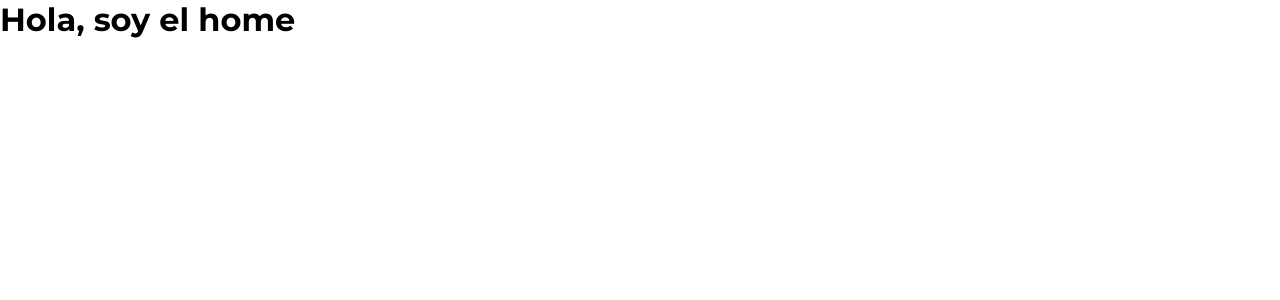
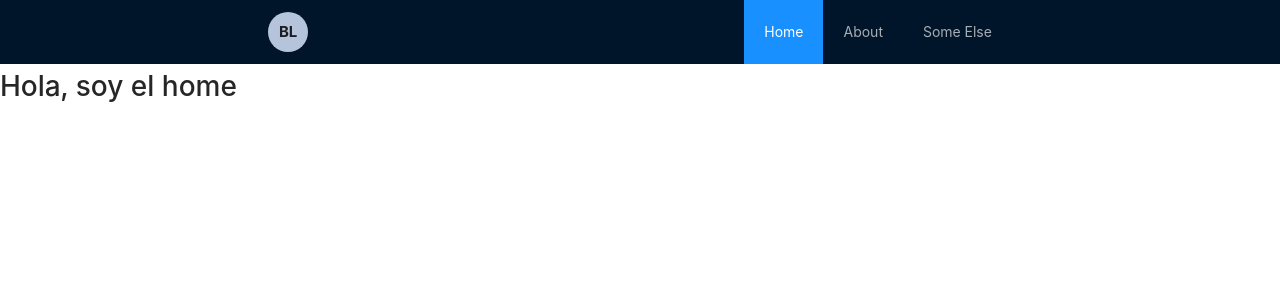
Before and after one commit to xErikPsx/balto-front, a React (Create React App) app: page / in a window 1280 px wide. Shown: the top 300 px of the page. Built offline with nearby package versions, Linux system fonts and the light colour scheme.

Commit message:
[Add] Responsive Navbar

```diff
--- a/package.json
+++ b/package.json
@@ -4,6 +4,8 @@
   "private": true,
   "dependencies": {
     "@ant-design/icons": "^4.0.6",
+    "@mdi/js": "^5.0.45",
+    "@mdi/react": "^1.4.0",
     "@testing-library/jest-dom": "^4.2.4",
     "@testing-library/react": "^9.5.0",
     "@testing-library/user-event": "^7.2.1",
--- a/src/App.js
+++ b/src/App.js
@@ -2,10 +2,15 @@ import React from 'react';
 import AppRoutes from './routes';
 import "./styles/main.scss";
 
+import Navbar from './components/Pages/Navbar/Navbar';
+
+
+
 function App() {
   return (
     <>
-      <AppRoutes />
+        <Navbar />
+        <AppRoutes />
     </>
   );
 }
--- a/src/components/Organisms/Navbar.jsx
+++ b/src/components/Organisms/Navbar.jsx
@@ -1,20 +1,32 @@
-import React, { Component } from 'react';
-import { Button } from 'antd';
-import { UserOutlined } from '@ant-design/icons';
 
-class Navbar extends Component {
-    render() {
-        return (
-            <div class="navbar">
-                <span></span>
-                <Button type="primary" shape="circle" icon={UserOutlined}>
-                </Button>
-                <Button type="primary" shape="circle" icon={UserOutlined}>
-                </Button>
-            </div>
-        );
-    }
+import React from 'react';
+import { Layout,Menu } from 'antd';
+import Icon from '@mdi/react';
+import {mdiBackburger, mdiMenu} from '@mdi/js';
+import 'antd/dist/antd.css';
+
+import SideBar from './SideBar';
+
+const { Header } = Layout;
+
+function Navbar (props) {
+  const { onToggleSideBar,sideBarStatus } = props;
+  return (
+      <Header>
+        <div className="web">
+          <div className="logo" >BL</div>
+          <Menu theme="dark" mode="horizontal" defaultSelectedKeys={['1']}>
+              <Menu.Item key="1">Home</Menu.Item>
+              <Menu.Item key="2">About</Menu.Item>
+              <Menu.Item key="3">Some Else</Menu.Item>
+          </Menu>
+        </div>
+        <div className="mobile">
+            <Icon onClick={onToggleSideBar} color="#fff" path={sideBarStatus ==='hide'? mdiMenu: mdiBackburger} size={1}  />
+          <SideBar sideBarStatus={sideBarStatus} />
+        </div>
+      </Header>
+  )
 }
 
-
-export default Navbar;
+export default Navbar
--- /dev/null
+++ b/src/components/Organisms/SideBar.jsx
@@ -0,0 +1,19 @@
+import React from 'react';
+
+import { Menu } from 'antd';
+
+const SideBar = (props) => {
+    const { sideBarStatus } = props;
+    return (
+        <div className={`sidebar ${sideBarStatus}`}>
+            <div className="logo" >BL</div>
+            <Menu theme="dark" defaultSelectedKeys={['1']}>
+              <Menu.Item key="1">Home</Menu.Item>
+              <Menu.Item key="2">About</Menu.Item>
+              <Menu.Item key="3">Some Else</Menu.Item>
+            </Menu>
+        </div>
+    );
+}
+
+export default SideBar;
--- /dev/null
+++ b/src/components/Pages/Navbar/Navbar.jsx
@@ -0,0 +1,22 @@
+import React, { Component } from 'react';
+
+import NavbarComponent from '../../Organisms/Navbar';
+
+class Navbar extends Component {
+    state = {
+        showSideBar:false
+    }
+    toggleSideBar = () =>{
+        const { showSideBar} = this.state;
+        this.setState({
+            showSideBar: showSideBar ? false : true
+        })
+    }
+    render() {
+        return (
+            <NavbarComponent sideBarStatus={this.state.showSideBar?'':'hide'} onToggleSideBar={this.toggleSideBar}/>
+        );
+    }
+}
+
+export default Navbar;
--- a/src/styles/Molecules/navbar.scss
+++ b/src/styles/Molecules/navbar.scss
@@ -1,4 +1,37 @@
-.navbar{
-    display: flex;
-    justify-content: space-between;
+.ant-layout-header{
+    height: 8vh;
+    background-color: $blue;
+    @media screen and (max-width: 600px) {
+        &{
+            display: flex !important;
+        }
+        & > .mobile{
+            display: flex !important;
+        }
+        & > .web{
+            display: none !important;
+        }
+    }
+    & > .mobile{
+        display: none;
+        justify-content: flex-start;
+        align-items: center;
+    }
+    & > .web{
+        display: flex;
+        justify-content: space-around;
+        align-items: center;
+    }
+    & .logo{
+        background-color: $gray;
+        width: 40px;
+        height: 40px;
+        border-radius: 50%;
+        display: flex;
+        justify-content: center;
+        align-items: center;
+        font-size: 15px;
+        font-weight: bold;
+    }
+
 }
--- /dev/null
+++ b/src/styles/Molecules/sidebar.scss
@@ -0,0 +1,23 @@
+.sidebar{
+    background-color: $blue-2;
+    position: absolute;
+    top: 64px;
+    width: 30vw;
+    left: 0px;
+    transition: 0.3s;
+    &.hide{
+        & ul .ant-menu-item-selected{
+            display: none;
+        }
+        width: 0px;
+        visibility: hidden;
+    }
+    & .logo{
+        width: 100%;
+        border-radius: 0px;
+        height: 25%;
+    }
+    & ul{
+        padding: 10% 0px;
+    }
+}
--- a/src/styles/base/variables.scss
+++ b/src/styles/base/variables.scss
@@ -1,5 +1,9 @@
 /* COLORS */
+$gray: #B6C4DB;
+$gray-2:rgb(197, 212, 236);
 
+$blue: #2D3449;
+$blue-2: rgb(52, 59, 83);
 /* Ejemplo */
 :root {
   --color-main: #dd6536;
--- a/src/styles/main.scss
+++ b/src/styles/main.scss
@@ -11,6 +11,8 @@
 
 // * Import molecules
 @import './Molecules/spinner.scss';
+@import './Molecules/navbar.scss';
+@import './Molecules/sidebar.scss';
 
 // * Import organisms
 
```
Also changed, not shown: 1 other file (tests, documents, lock files or other folders).
